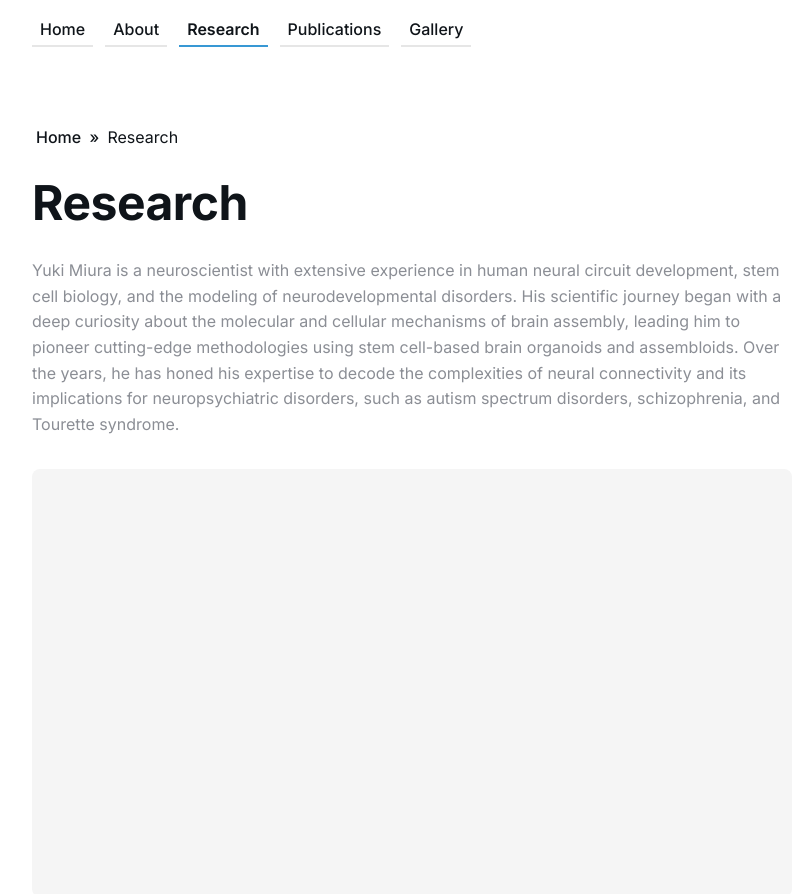
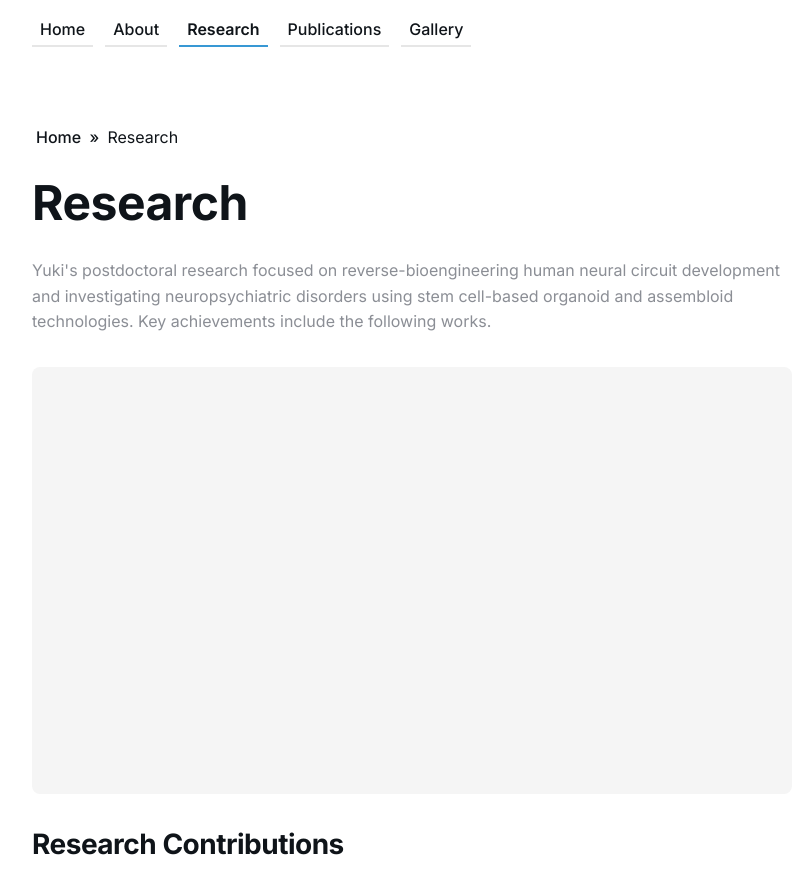
Before and after one commit to ykmiura/ykmiura.github.io, a Jekyll site: the page built from _pages/research.md, in a window 1280 px wide and 900 px high, scrolled down 339 px. Shown: the top 894 px of the window, without its empty margins (228-1039 px from the left). Built offline with Jekyll 4.4.1, drawn with Linux system fonts in a browser that asks for light colours.

Commit message:
Update research.md

```diff
--- a/_pages/research.md
+++ b/_pages/research.md
@@ -1,7 +1,7 @@
 ---
 layout: page
 title: Research
-description: Yuki Miura is a neuroscientist with extensive experience in human neural circuit development, stem cell biology, and the modeling of neurodevelopmental disorders. His scientific journey began with a deep curiosity about the molecular and cellular mechanisms of brain assembly, leading him to pioneer cutting-edge methodologies using stem cell-based brain organoids and assembloids. Over the years, he has honed his expertise to decode the complexities of neural connectivity and its implications for neuropsychiatric disorders, such as autism spectrum disorders, schizophrenia, and Tourette syndrome.
+description: Yuki's postdoctoral research focused on reverse-bioengineering human neural circuit development and investigating neuropsychiatric disorders using stem cell-based organoid and assembloid technologies. Key achievements include the following works.
 permalink: /research/
 image: '/images/YM_word_cloud.jpg'
 page_cover: '/images/01.jpg'
```
